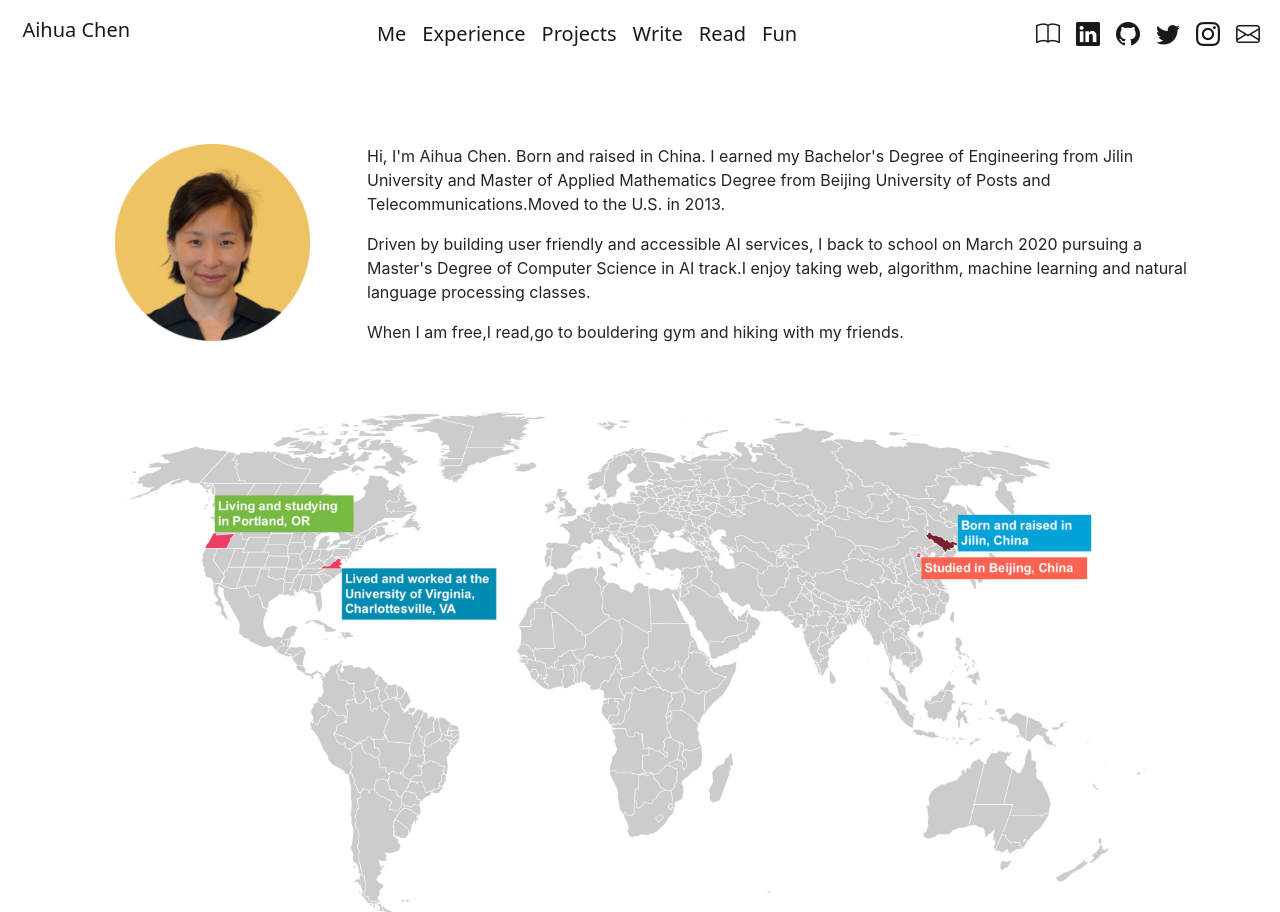
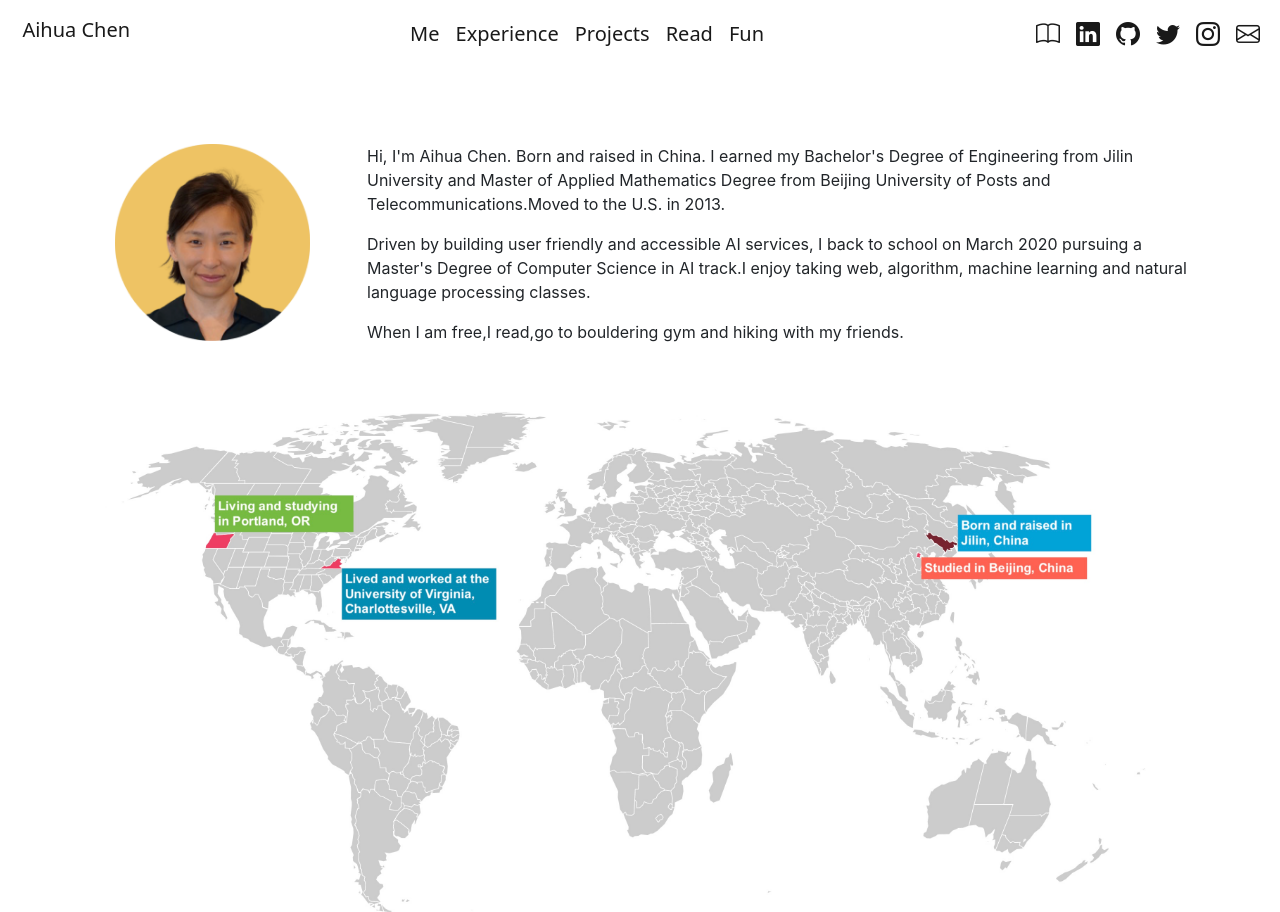
Before and after one commit to Aihua0055/Aihua, a plain HTML site: page index.html in a window 1280 px wide. Shown: the top 912 px of the page. Drawn offline with nearby package versions, Linux system fonts and the light colour scheme; no server answers.

Commit message:
Update navbar
Delete "write" menu

```diff
--- a/index.html
+++ b/index.html
@@ -41,9 +41,7 @@
                                 <li class="nav-item fs-5">
                                     <a class="nav-link active" href="#projects">Projects</a>
                                 </li>
-                                <li class="nav-item fs-5">
-                                    <a class="nav-link active" href="#write">Write</a>
-                                </li>
+
                                 <li class="nav-item fs-5">
                                     <a class="nav-link active" href="#read">Read</a>
                                 </li>
```
